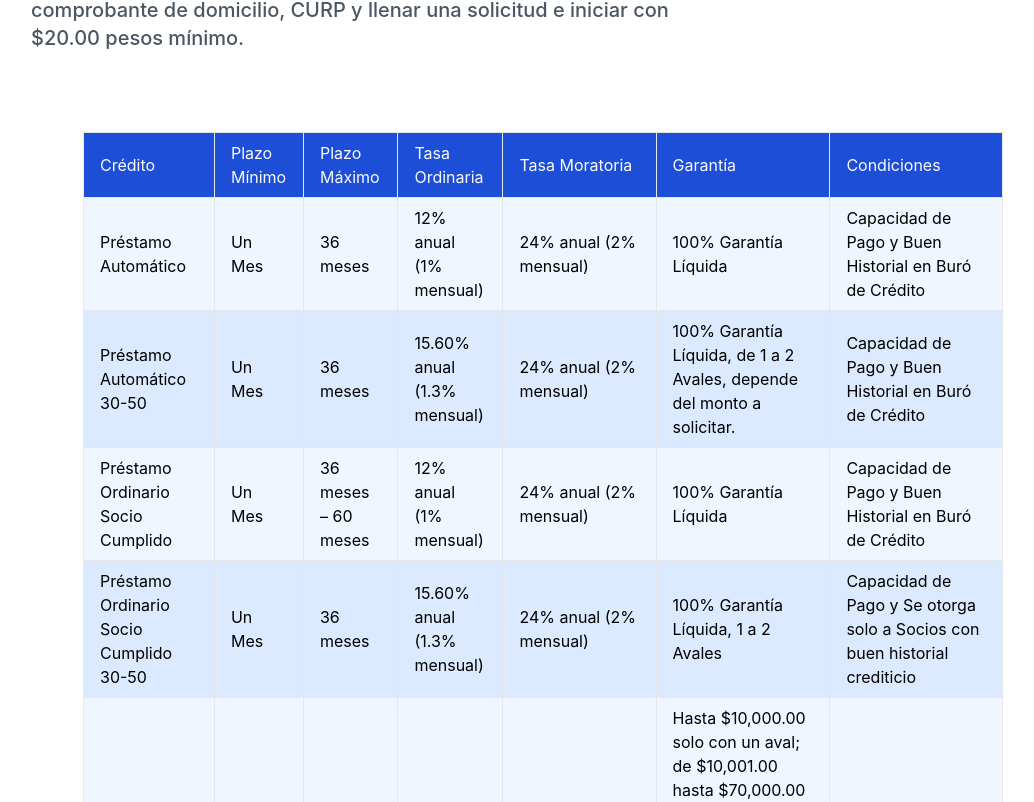
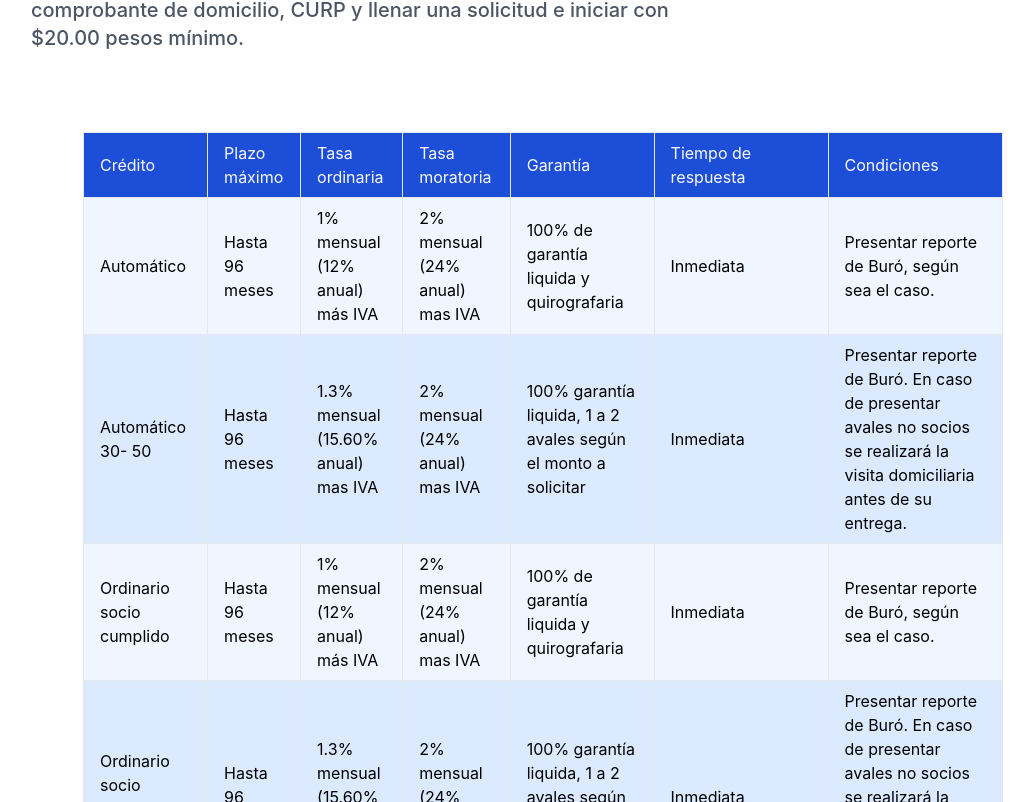
Before and after one commit to JorgeEGallardo/CPCRWeb, a Next.js app: page /credito in a window 1280 px wide. Shown: the part 1038-1840 px from the top of the page, without its empty margins (97-1131 px from the left). Built offline with nearby package versions, Linux system fonts and the light colour scheme.

Commit message:
Edicion creditos

```diff
--- a/data/credits.js
+++ b/data/credits.js
@@ -1,136 +1,120 @@
-const credits =  [
+const credits = [
     {
-      Crédito: "Préstamo Automático",
-      "Plazo Mínimo": "Un Mes",
-      "Plazo Máximo": "36 meses",
-      "Tasa Ordinaria": "12% anual (1% mensual)",
-      "Tasa Moratoria": "24% anual (2% mensual)",
-      Garantía: "100% Garantía Líquida",
-      Condiciones: "Capacidad de Pago y Buen Historial en Buró de Crédito",
+        Crédito: "Automático",
+        "Plazo máximo": "Hasta 96 meses",
+        "Tasa ordinaria": "1% mensual (12% anual) más IVA",
+        "Tasa moratoria": "2% mensual (24% anual) mas IVA",
+        Garantía: "100% de garantía liquida y quirografaria",
+        "Tiempo de respuesta": "Inmediata",
+        Condiciones: "Presentar reporte de Buró, según sea el caso."
     },
     {
-      Crédito: "Préstamo Automático 30-50",
-      "Plazo Mínimo": "Un Mes",
-      "Plazo Máximo": "36 meses",
-      "Tasa Ordinaria": "15.60% anual (1.3% mensual)",
-      "Tasa Moratoria": "24% anual (2% mensual)",
-      Garantía:
-        "100% Garantía Líquida, de 1 a 2 Avales, depende del monto a solicitar.",
-      Condiciones: "Capacidad de Pago y Buen Historial en Buró de Crédito",
+        Crédito: "Automático 30- 50",
+        "Plazo máximo": "Hasta 96 meses",
+        "Tasa ordinaria": "1.3% mensual\n(15.60% anual) mas IVA",
+        "Tasa moratoria": "2% mensual (24% anual) mas IVA",
+        Garantía: "100% garantía liquida, 1 a 2 avales según el monto a solicitar",
+        "Tiempo de respuesta": "Inmediata",
+        Condiciones: "Presentar reporte de Buró.\nEn caso de presentar avales no socios se realizará la visita domiciliaria antes de su entrega."
     },
     {
-      Crédito: "Préstamo Ordinario Socio Cumplido",
-      "Plazo Mínimo": "Un Mes",
-      "Plazo Máximo": "36 meses – 60 meses",
-      "Tasa Ordinaria": "12% anual (1% mensual)",
-      "Tasa Moratoria": "24% anual (2% mensual)",
-      Garantía: "100% Garantía Líquida",
-      Condiciones: "Capacidad de Pago y Buen Historial en Buró de Crédito",
+        Crédito: "Ordinario socio cumplido",
+        "Plazo máximo": "Hasta 96 meses",
+        "Tasa ordinaria": "1% mensual (12% anual) más IVA",
+        "Tasa moratoria": "2% mensual (24% anual) mas IVA",
+        Garantía: "100% de garantía liquida y quirografaria",
+        "Tiempo de respuesta": "Inmediata",
+        Condiciones: "Presentar reporte de Buró, según sea el caso."
     },
     {
-      Crédito: "Préstamo Ordinario Socio Cumplido 30-50",
-      "Plazo Mínimo": "Un Mes",
-      "Plazo Máximo": "36 meses",
-      "Tasa Ordinaria": "15.60% anual (1.3% mensual)",
-      "Tasa Moratoria": "24% anual (2% mensual)",
-      Garantía: "100% Garantía Líquida, 1 a 2 Avales",
-      Condiciones:
-        "Capacidad de Pago y Se otorga solo a Socios con buen historial crediticio",
+        Crédito: "Ordinario socio cumplido 30-50",
+        "Plazo máximo": "Hasta 96 meses",
+        "Tasa ordinaria": "1.3% mensual\n(15.60% anual) mas IVA",
+        "Tasa moratoria": "2% mensual (24% anual) mas IVA",
+        Garantía: "100% garantía liquida, 1 a 2 avales según el monto a solicitar",
+        "Tiempo de respuesta": "Inmediata",
+        Condiciones: "Presentar reporte de Buró. En caso de presentar avales no socios se realizará la visita domiciliaria y se pasara a revisión al Comite de Crédito."
     },
     {
-      Crédito: "Préstamo Ordinario Doble",
-      "Plazo Mínimo": "Un Mes",
-      "Plazo Máximo": "36 meses -60 meses",
-      "Tasa Ordinaria": "18% anual (1.5% mensual)",
-      "Tasa Moratoria": "24% anual (2% mensual)",
-      Garantía:
-        "Hasta $10,000.00 solo con un aval; de $10,001.00 hasta $70,000.00 solo 2 avales solventes; de $70,001.00 hasta $150,000.00 2 avales y garantía prendaria o escritura de un bien inmueble en depósito. De $150,001.00 en adelante 2 avales y garantía hipotecaria protocolizada.",
-      Condiciones:
-        "Capacidad de Pago y Se otorga solo a Socios con buen historial crediticio",
+        Crédito: "Emergencia",
+        "Plazo máximo": "Hasta 6 meses",
+        "Tasa ordinaria": "1% mensual (12% anual) más IVA",
+        "Tasa moratoria": "2% mensual (24% anual) mas IVA",
+        Garantía: "Si no garantiza con el monto de sus haberes, lo garantizará con un aval y/o su buen historial crediticio.",
+        "Tiempo de respuesta": "inmediata",
+        Condiciones: "Presentar reporte de Buró. En caso de presentar avales no socios se realizará la visita domiciliaria."
     },
     {
-      Crédito: "Préstamo Ordinario Triple",
-      "Plazo Mínimo": "Un Mes",
-      "Plazo Máximo": "36 meses – 60 meses",
-      "Tasa Ordinaria": "20.40% anual (1.7% mensual)",
-      "Tasa Moratoria": "24% anual (2% mensual)",
-      Garantía:
-        "Hasta $10,000.00 solo con un aval; de $10,001.00 hasta $70,000.00 solo 2 avales solventes; de $70,001.00 hasta $150,000.00 2 avales y garantía prendaria o escritura de un bien inmueble en depósito. De $150,001.00 en adelante 2 avales y garantía hipotecaria protocolizada.",
-      Condiciones:
-        "Capacidad de Pago y Se otorga solo a Socios con buen historial crediticio",
+        Crédito: "Ordinario doble",
+        "Plazo máximo": "Hasta 96 meses",
+        "Tasa ordinaria": "1.5% mensual\n(18% anual)",
+        "Tasa moratoria": "2% mensual (24% anual) mas IVA",
+        Garantía: "100% de garantía liquida 1 a 2 avales y/o garantía prendaria o hipotecaria,  según monto a solicitar",
+        "Tiempo de respuesta": "Si el capital en riesgo es hasta por $ 20,000.00 será de entrega inmediata, 1 aval y pasa a revisión por el comité de crédito.\nSi el capital en riesgo es mayor a $ 20,000.00 y hasta $70,000.00 2 avales. Si el capital en riesgo es mayor de $70,000.00 a $ 150,000.00, 2 avales y garantía prendaria. Si el capital en riesgo es mayor de $ 150,000.00 2 avales y garantía hipotecaria protocolizada.",
+        Condiciones: "Si el capital en riesgo es hasta por $ 20,000.00 será de entrega inmediata, 1 aval y pasa a revisión por el comité de crédito.\nSi el capital en riesgo es mayor a $ 20,000.00 y hasta $70,000.00 2 avales. Si el capital en riesgo es mayor de $70,000.00 a $ 150,000.00, 2 avales y garantía prendaria. Si el capital en riesgo es mayor de $ 150,000.00 2 avales y garantía hipotecaria protocolizada."
     },
     {
-      Crédito: "Préstamo Emergencia",
-      "Plazo Mínimo": "Un Mes",
-      "Plazo Máximo": "6 meses",
-      "Tasa Ordinaria": "12% anual (1% mensual)",
-      "Tasa Moratoria": "24% anual (2% mensual)",
-      Garantía: "100% Garantía Líquida, 1 Aval",
-      Condiciones:
-        "Utilizable solamente en verdaderas emergencias, tales como: gastos médicos, gastos legales, comprobables, siendo revisado y evaluado por el Departamente de Crédito.",
+        Crédito: "Ordinario triple",
+        "Plazo máximo": "Hasta 96 meses",
+        "Tasa ordinaria": "1.7% mensual\n(20.40% anual)",
+        "Tasa moratoria": "2% mensual (24% anual) mas IVA",
+        Garantía: "100% de garantía liquida 1 a 2 avales y/o garantía prendaria o hipotecaria, según monto a solicitar",
+        "Tiempo de respuesta": "inmediata y entre 8 y 10 días según el monto del crédito",
+        Condiciones: "Si el capital en riesgo es hasta por $ 20,000.00 será de entrega inmediata, un aval y pasa a revisión por el comité de crédito.\nSi el capital en riesgo es mayor a $ 20,000.00 y hasta $70,000.00 2 avales. si el capital en riesgo es mayor de $70,000.00 hasta $ 150,000.00 2 avales y garantía prendaria. Si el capital en riesgo es mayor de $ 150,000.00 2 avales y garantía hipotecaria protocolizada."
     },
     {
-      Crédito: "Préstamo Comercial",
-      "Plazo Mínimo": "Un Mes",
-      "Plazo Máximo": "36 meses – 60 meses",
-      "Tasa Ordinaria": "12% anual (1% mensual)",
-      "Tasa Moratoria": "24% anual (2% mensual)",
-      Garantía:
-        "20% Garantía Líquida con 2 avales, de $50,001.00 hasta $120,000.00 con 2 avales y Garantía Prendaria, de $120,001.00 en adelante con 2 avales y Garantía Hipotecaria.",
-      Condiciones:
-        "Deberá demostrar con su libreta un buen historial y que si antes ha tenido un préstamo similar hayan sido sus pagos puntuales. Deberá documentarse de acuerdo a los requisitos para el mismo poderlo tratar como comercial.",
+        Crédito: "Comercial",
+        "Plazo máximo": "Hasta 96 meses",
+        "Tasa ordinaria": "1% mensual (12% anual)",
+        "Tasa moratoria": "2% mensual (24% anual)",
+        Garantía: "20% garantía liquida,2 avales y/o garantía prendaria e hipotecaria, según el monto a solicitar",
+        "Tiempo de respuesta": "Entre 8 y 10 días",
+        Condiciones: "Presentar reporte de Buró, según sea el caso. No se otorgará reestructura o renovación."
     },
     {
-      Crédito: "Préstamo Promocional",
-      "Plazo Mínimo": "Un Mes",
-      "Plazo Máximo": "18 meses",
-      "Tasa Ordinaria": "13.20% anual (1.1% mensual)",
-      "Tasa Moratoria": "24% anual (2% mensual)",
-      Garantía: "30% Garantía Líquida, 1 Aval.",
-      Condiciones:
-        "Deberá demostrar con su libreta un buen historial y que si antes ha tenido un préstamo similar hayan sido sus pagos puntuales. Récord de préstamos, no debe haber morosidad, ni mucho menos vencido algún crédito.",
+        Crédito: "Promoción",
+        "Plazo máximo": "Hasta 96 meses",
+        "Tasa ordinaria": "1.1% mensual\n(13.20% anual) mas IVA",
+        "Tasa moratoria": "2% mensual (24% anual) mas IVA",
+        Garantía: "10% garantía liquida, 2 avales y/o garantía prendaria e hipotecaria, según monto a solicitar",
+        "Tiempo de respuesta": "Inmediato y entre 8 a 10 días",
+        Condiciones: "Presentar reporte de Buró.\nHasta un monto por 20,000.00, entrega inmediata 1 aval y pasa a revisión por el comité de crédito,  si es mayor  de$ 20,000 y hasta $ 70,000.00 2\navales, mayores de $ 70,000.00 a $ 150,000.00 2 avales y garantía prendaria, mayores a\n$150,000.00 2 avales y garantía hipotecaria protocolizada.\nNo se otorgará reestructura."
     },
     {
-      Crédito: "Préstamo Promocional Vivienda",
-      "Plazo Mínimo": "Un Mes",
-      "Plazo Máximo": "36 meses – 60 meses",
-      "Tasa Ordinaria": "13.20% anual (1.1% mensual)",
-      "Tasa Moratoria": "24% anual (2% mensual)",
-      Garantía:
-        "20% Garantía Líquida con 2 avales, de $50,001.00 hasta $120,000.00 con 2 avales y Garantía Prendaria, de $120,001.00 en adelante con 2 avales y Garantía Hipotecaria.",
-      Condiciones:
-        "Deberá demostrar con su libreta un buen historial y que si antes ha tenido un préstamo similar hayan sido sus pagos puntuales. Récord de préstamos, no debe haber morosidad, ni mucho menos vencido algún crédito.",
+        Crédito: "Calentador solar",
+        "Plazo máximo": "Hasta 18 meses",
+        "Tasa ordinaria": "No aplica",
+        "Tasa moratoria": "2% mensual (24% anual)",
+        Garantía: "10% garantía liquida y 1aval",
+        "Tiempo de respuesta": "Entre 8 y 10 días",
+        Condiciones: "Presentar reporte de Buró y revisado por el Comite de Crédito."
     },
     {
-      Crédito: "Préstamo Promoción Vehiculo",
-      "Plazo Mínimo": "Un Mes",
-      "Plazo Máximo": "36 meses – 60 meses",
-      "Tasa Ordinaria": "13.20% anual (1.1% mensual)",
-      "Tasa Moratoria": "24% anual (2% mensual)",
-      Garantía:
-        "20% Garantía Líquida, 2 Avales o más si el Comité lo considera necesario la Garantía prendaria, factura del automóvil queda a favor de la Caja hasta su liquidación.",
-      Condiciones:
-        "Deberá demostrar con su libreta un buen historial y que si antes ha tenido un préstamo similar hayan sido sus pagos puntuales. Récord de préstamos, no debe haber morosidad, ni mucho menos vencido algún crédito.",
+        Crédito: "Agricultura",
+        "Plazo máximo": "Hasta 12 meses",
+        "Tasa ordinaria": "1.9% mensual\n(22.80% anual)",
+        "Tasa moratoria": "2% mensual (24% anual)",
+        Garantía: "10% garantía liquida y 2 avales, garantía prendaria o hipotecaria protocolizada",
+        "Tiempo de respuesta": "Entre 8 y 10 días",
+        Condiciones: "Presentar reporte de Buró y declaratoria de la finalidad del crédito. Garantía prendaria mayores de $70,000.00 hasta $90,000.00 o hipotecaria protocolizada mayores de $90,000.00"
     },
     {
-      Crédito: "Préstamo Promoción Calentador Solar",
-      "Plazo Mínimo": "Un Mes",
-      "Plazo Máximo": "18 meses",
-      "Tasa Ordinaria": "NO APLICA",
-      "Tasa Moratoria": "24% anual (2% mensual), en caso de Incumplimiento",
-      Garantía: "10% Garantía Líquida, 1 Avales, factura de calentador.",
-      Condiciones:
-        "Deberá demostrar con su libreta un buen historial y que si antes ha tenido un préstamo similar hayan sido sus pagos puntuales. Récord de préstamos, no debe haber morosidad, ni mucho menos vencido algún crédito.",
+        Crédito: "Ocasional",
+        "Plazo máximo": "Hasta 96 meses",
+        "Tasa ordinaria": "2.5% mensual\n(30% anual) más IVA",
+        "Tasa moratoria": "2% mensual (24% anual) mas IVA",
+        Garantía: "10% garantía liquida y 1 a 2 avales, garantía prendaria o hipotecaria, según el monto a solicitar.",
+        "Tiempo de respuesta": "inmediata y entre 8 y 10 días según el monto del crédito",
+        Condiciones: "Presentar reporte de Buró.\nHasta un monto por 20,000.00 entrega inmediata, 1 aval y pasa a revisión por el comité de crédito. Mayores de $ 20,000 hasta $ 70,000.00, 2 avales. Mayores de $ 70,000.00 a $ 150,000.00 2 avales y garantía prendaria.\nMayores a $150,000.00 2 avales y garantía hipotecaria protocolizada.\nNo se otorgará reestructura."
     },
     {
-      Crédito: "Préstamo Crédito Ocasional",
-      "Plazo Mínimo": "Un Mes",
-      "Plazo Máximo": "36 meses-60 meses",
-      "Tasa Ordinaria": "30% anual (2.5% mensual)",
-      "Tasa Moratoria": "24% anual (2% mensual), en caso de Incumplimiento",
-      Garantía:
-        "10% Garantía Líquida, Montos hasta $7,000.00 con un aval solvente, de 7,001 en adelante de 1 a 2 avales solventes y/o Garantía Hipotecaria, Prendaria. De $120,001 en Adelante de 1 a 2 avales solvente y Garantía Hipotecaria.",
-      Condiciones: "Capacidad de pago y con buen historial crediticio.",
-    },
-  ]
+        Crédito: "Nómina",
+        "Plazo máximo": "Hasta 36 meses",
+        "Tasa ordinaria": "1% mensual (12% anual) mas IVA",
+        "Tasa moratoria": "2% mensual (24% anual) mas IVA",
+        Garantía: "10% garantía liquida.",
+        "Tiempo de respuesta": "inmediata",
+        Condiciones: "Presentar reporte de Buró y revisión por el Comite de Crédito."
+    }
+]
 export default credits
```
